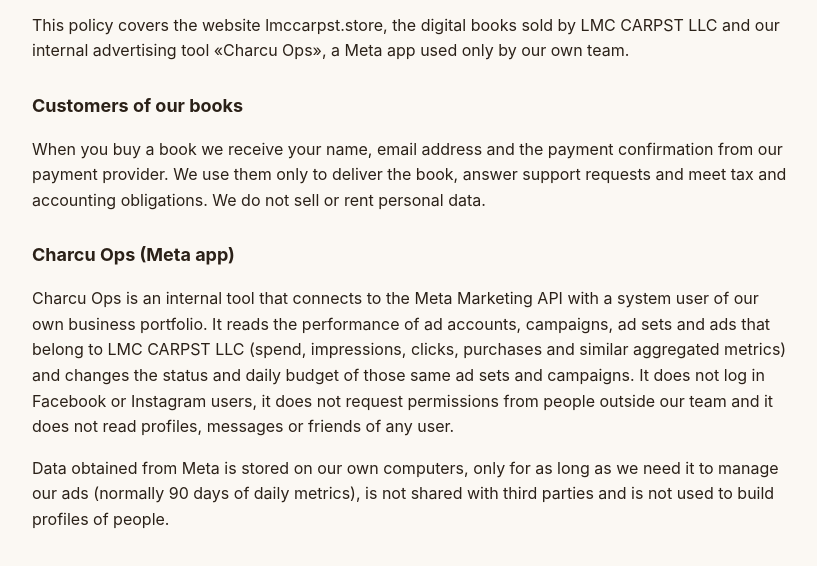
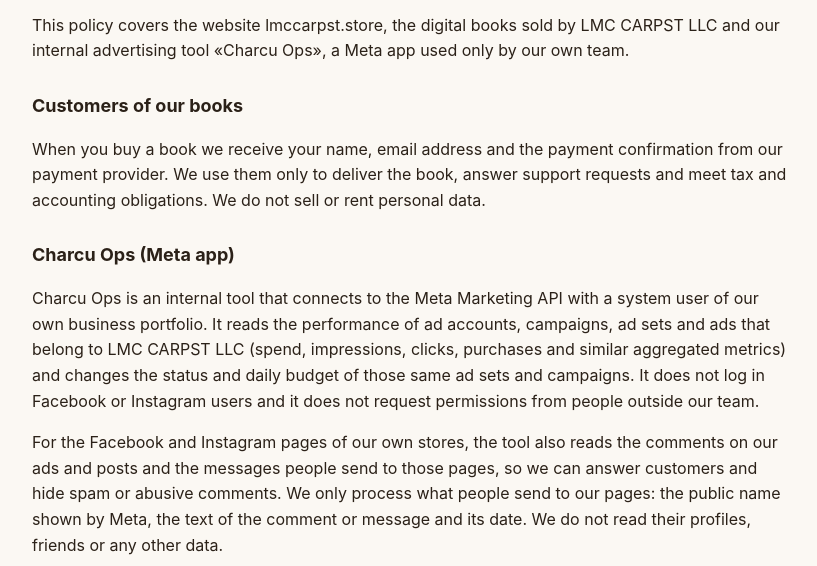
Before and after one commit to facusancheztulipani-gif/lmccarpst, a plain HTML site: page privacy-policy/index.html in a window 1280 px wide. Shown: the part 187-753 px from the top of the page, without its empty margins (228-1045 px from the left). Drawn offline with Linux system fonts and the light colour scheme.

Commit message:
Privacidad: comentarios y mensajes de las páginas propias
Co-Authored-By: Claude Opus 5.5 <noreply@anthropic.com>

```diff
--- a/privacy-policy/index.html
+++ b/privacy-policy/index.html
@@ -3,7 +3,7 @@
 <h2>Customers of our books</h2>
 <p>When you buy a book we receive your name, email address and the payment confirmation from our payment provider. We use them only to deliver the book, answer support requests and meet tax and accounting obligations. We do not sell or rent personal data.</p>
 <h2>Charcu Ops (Meta app)</h2>
-<p>Charcu Ops is an internal tool that connects to the Meta Marketing API with a system user of our own business portfolio. It reads the performance of ad accounts, campaigns, ad sets and ads that belong to LMC CARPST LLC (spend, impressions, clicks, purchases and similar aggregated metrics) and changes the status and daily budget of those same ad sets and campaigns. It does not log in Facebook or Instagram users, it does not request permissions from people outside our team and it does not read profiles, messages or friends of any user.</p>
-<p>Data obtained from Meta is stored on our own computers, only for as long as we need it to manage our ads (normally 90 days of daily metrics), is not shared with third parties and is not used to build profiles of people.</p>
+<p>Charcu Ops is an internal tool that connects to the Meta Marketing API with a system user of our own business portfolio. It reads the performance of ad accounts, campaigns, ad sets and ads that belong to LMC CARPST LLC (spend, impressions, clicks, purchases and similar aggregated metrics) and changes the status and daily budget of those same ad sets and campaigns. It does not log in Facebook or Instagram users and it does not request permissions from people outside our team.</p><p>For the Facebook and Instagram pages of our own stores, the tool also reads the comments on our ads and posts and the messages people send to those pages, so we can answer customers and hide spam or abusive comments. We only process what people send to our pages: the public name shown by Meta, the text of the comment or message and its date. We do not read their profiles, friends or any other data.</p>
+<p>Data obtained from Meta is stored on our own computers, only for as long as we need it to manage our ads and answer our customers, is not shared with third parties, is not sold and is not used to build profiles of people or for any purpose other than running our own stores.</p>
 <h2>Your rights</h2>
 <p>You can ask for a copy of your data, its correction or its deletion by writing to digital.ebook365@gmail.com. See also our <a href="/data-deletion/">data deletion instructions</a>.</p><footer>LMC CARPST LLC · 1057 NW 136th Ave, Miami, FL 33182, United States · +1 305 912 9038 · digital.ebook365@gmail.com</footer></main></body></html>
```
Also changed, not shown: data-deletion/index.html (+2 -2 lines).
